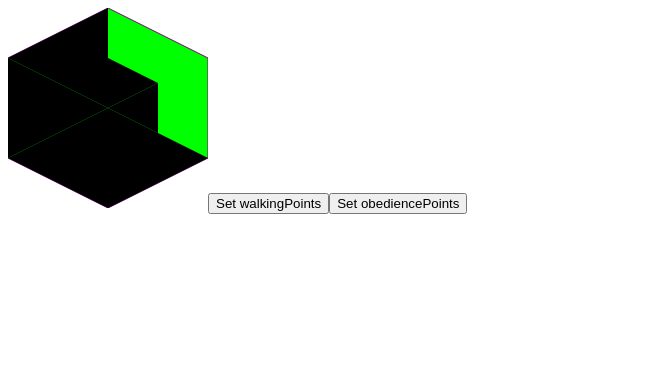
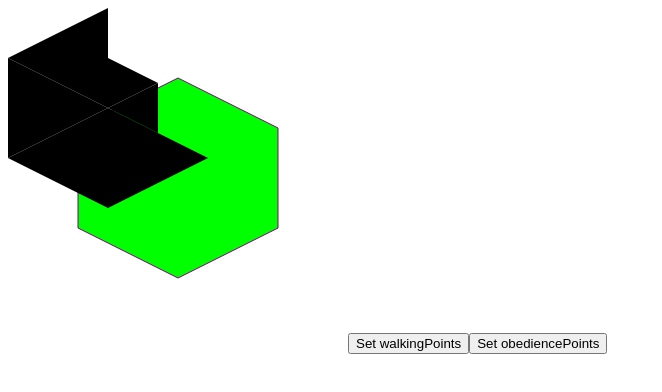
Before and after one commit to Naelsh/SVG, a plain HTML site: page index.html in a window 1280 px wide. Shown: the whole page, without its empty margins (0-662 px from the left). Drawn offline with nearby package versions, Linux system fonts and the light colour scheme.

Commit message:
made chartarea bugger

```diff
--- a/index.html
+++ b/index.html
@@ -11,8 +11,8 @@
         <link rel="stylesheet" href="style.css">
     </head>
     <body id="app">
-        <svg height="200" width="200">
-            <polygon class="chart-background" points="0,150 0,50 100,0 200,50 200,150 100,200"/>
+        <svg height="340" width="340">
+            <polygon class="chart-background" points="70,220 70,120 170,70 270,120 270,220 170,270"/>
             <!-- to get a quarter size, half all values from original then add a quarter of the height and width to place in middle -->
             <polygon class="chart-attribute" v-bind:points="stabilityPoints"/>
             <polygon class="chart-attribute" v-bind:points="playfulnessPoints"/>
```
